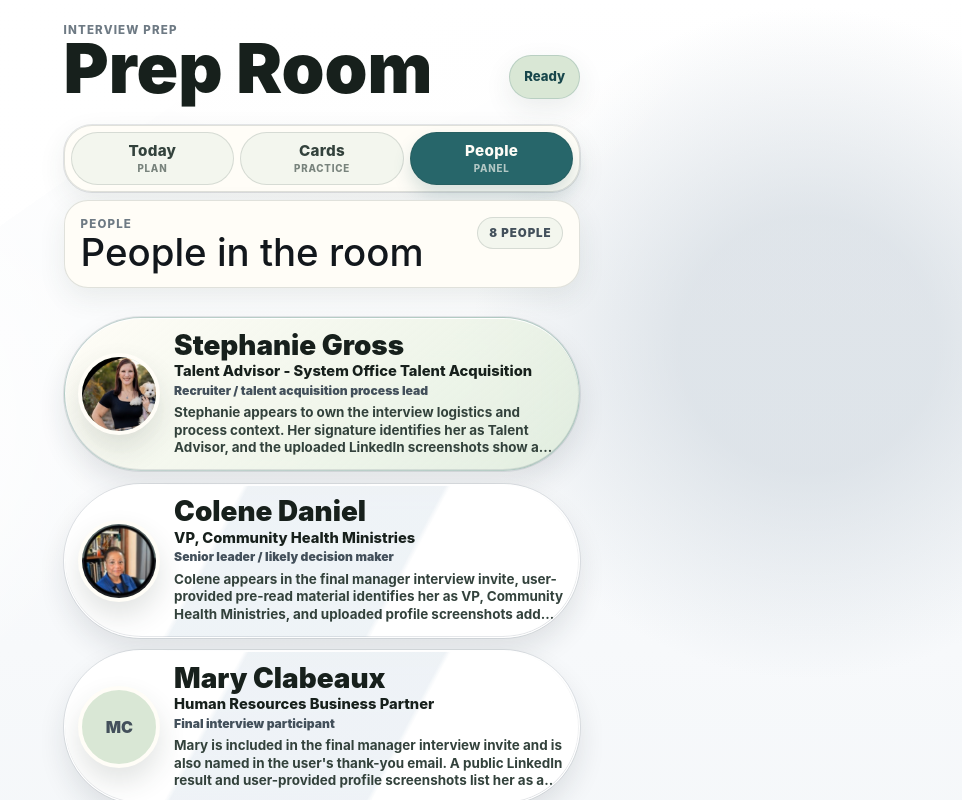
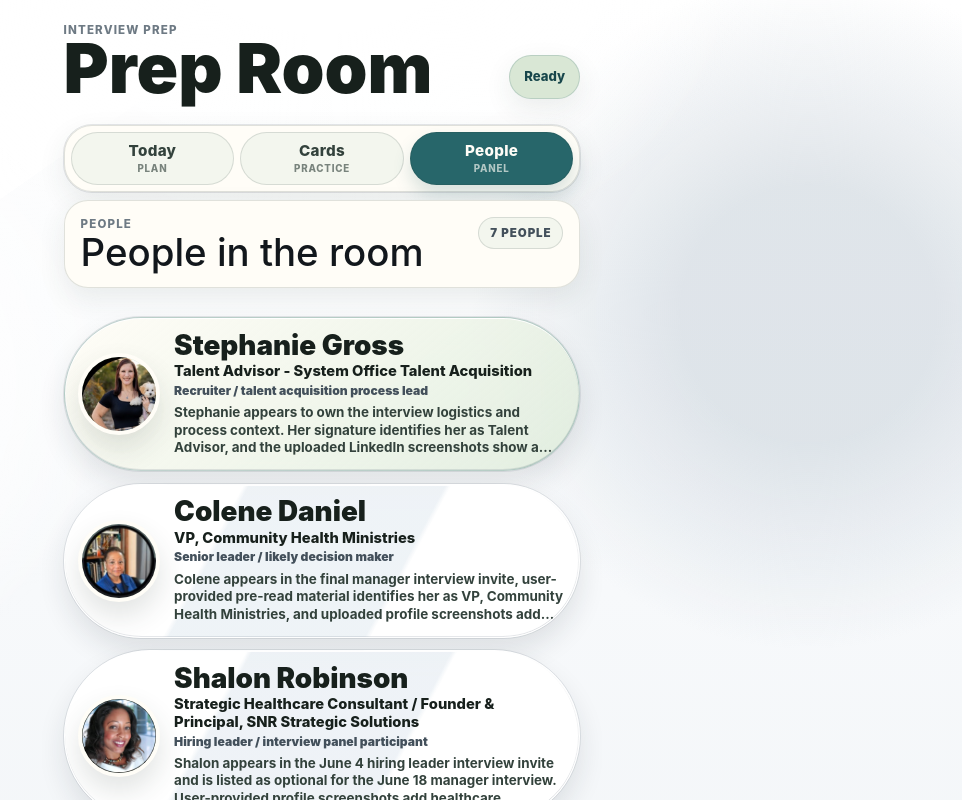
Before and after one commit to damianstevens1/dossier-interview-prep, a React (Vite) app: page / in a window 1280 px wide. Shown: the top 800 px of the page, without its empty margins (318-1280 px from the left). Built offline with nearby package versions, Linux system fonts and the light colour scheme.

Commit message:
Remove Mary from interview panel

```diff
--- a/src/App.tsx
+++ b/src/App.tsx
@@ -3000,7 +3000,7 @@ function App() {
             <textarea
               value={intelText}
               onChange={(event) => setIntelText(event.target.value)}
-              placeholder="Example: Stephanie Gross <stephanie.gross1@ascension.org> invited Colene Daniel and Mary Clabeaux..."
+              placeholder="Example: Stephanie Gross <stephanie.gross1@ascension.org> invited Colene Daniel and Lisa Stockdale..."
             />
           </label>
 
--- a/src/data.ts
+++ b/src/data.ts
@@ -7,7 +7,7 @@ export const SOURCE_EVIDENCE: SourceEvidence[] = [
     title: "Calendar Invite: Mgr Interview - Damian Stevens - Program Mgr Community Impact",
     date: "2026-06-18",
     excerpt:
-      "Found: Colene Daniel, Mary Clabeaux, Shalon Robinson, Lisa Stockdale, Judi Buchanan. Interpretation: final manager interview / decision-stage panel.",
+      "Found: Colene Daniel, Shalon Robinson, Lisa Stockdale, Judi Buchanan. Interpretation: final manager interview / decision-stage panel.",
     confidence: "verified",
   },
   {
@@ -43,7 +43,7 @@ export const SOURCE_EVIDENCE: SourceEvidence[] = [
     title: "User Thank-You Email",
     date: "2026-06-18",
     excerpt:
-      "Found: Colene, Mary, Jennifer, Judi, Lisa, Shalon. Interpretation: confirms people the candidate remembers meeting.",
+      "Found: Colene, Jennifer, Judi, Lisa, Shalon. Interpretation: confirms people the candidate remembers meeting.",
     confidence: "user-provided",
   },
   {
@@ -152,52 +152,6 @@ export const SOURCE_EVIDENCE: SourceEvidence[] = [
     date: "2026-06-23",
     excerpt:
       "Uploaded skills/services screenshots show Finance connected to Vice President - Community Health Ministries at Ascension, Business Development with 15 endorsements, services/keywords including Healthcare Consulting, Business Consulting, Non-profit Consulting, Strategic Planning, Program Management, Change Management, Diversity and Inclusion, and Leadership Development, plus activity showing 1,968 followers and visible recommendation context from Kassondra E. Riley.",
-    confidence: "user-provided",
-  },
-  {
-    id: "linkedin-mary-public-profile",
-    type: "linkedin",
-    title: "Public LinkedIn result: Mary Clabeaux",
-    date: "2026-06-22",
-    url: "https://www.linkedin.com/in/maryclabeaux",
-    excerpt:
-      "Public LinkedIn result lists Mary Clabeaux, PHR as a Human Resources Business Partner associated with Ascension.",
-    confidence: "verified",
-  },
-  {
-    id: "screenshot-mary-profile-header",
-    type: "screenshot",
-    title: "User-provided LinkedIn screenshot: Mary profile header",
-    date: "2026-06-23",
-    excerpt:
-      "Uploaded profile screenshot shows Mary Clabeaux, PHR as Human Resources Business Partner; Ascension; Davenport University; Grand Rapids Metropolitan Area; 500+ connections. About text describes an HR professional focused on leadership development, diversity, recruitment, communication, people/projects, deadline-driven work, and self-starting execution.",
-    confidence: "user-provided",
-  },
-  {
-    id: "screenshot-mary-current-experience",
-    type: "screenshot",
-    title: "User-provided LinkedIn screenshot: Mary current experience",
-    date: "2026-06-23",
-    excerpt:
-      "Uploaded experience screenshot shows Ascension experience of 6 years 5 months, including Human Resources Business Partner, full-time, Sep 2024 to present, and Regional Human Resources Consultant, Feb 2020 to present, with visible training, coaching, and communication-program language.",
-    confidence: "user-provided",
-  },
-  {
-    id: "screenshot-mary-prior-experience-education",
-    type: "screenshot",
-    title: "User-provided LinkedIn screenshot: Mary prior experience and education",
-    date: "2026-06-23",
-    excerpt:
-      "Uploaded prior-experience screenshot shows Ricoh USA experience totaling 23 years 4 months, including Human Resources - Leadership Development/Diversity Project Manager and Human Resources Manager; Staffing Manager at Robert Half International; Director at Ross Medical Education Center; and education at Davenport University, Bachelor of Business Administration, General Business.",
-    confidence: "user-provided",
-  },
-  {
-    id: "screenshot-mary-licenses-volunteering-skills",
-    type: "screenshot",
-    title: "User-provided LinkedIn screenshot: Mary licenses, volunteering, and skills",
-    date: "2026-06-23",
-    excerpt:
-      "Uploaded screenshot shows licenses/certifications including How to Use LinkedIn Learning, issued Aug 2019, and SHRM-CP, issued Aug 2019 and expired Aug 2022; volunteering as Director of Workforce Readiness with Association of Human Resources Managers from Jan 2021 to present and Fundraising Leader with United Way; and skills section with Training & Development.",
     confidence: "user-provided",
   },
   {
@@ -735,7 +689,7 @@ export const PROVENANCE_SECTIONS = [
     bullets: [
       "Stephanie's role is sourced to the supplied email signature evidence, public LinkedIn role lead, and user-provided LinkedIn screenshots.",
       "Colene's VP Community Health Ministries role is sourced to both user-provided prep/pre-read material and a public LinkedIn result.",
-      "Mary, Lisa, Judi, Jennifer, and Maria now have public profile evidence records attached for role/headline context.",
+      "Lisa, Judi, Jennifer, and Maria now have public profile evidence records attached for role/headline context.",
       "Shalon has a public-web role lead attached, but it remains marked as a confirmation lead rather than verified LinkedIn profile data.",
       "Tenure, current LinkedIn headline, and company-history claims are included only where public results or user-provided screenshots directly support them.",
     ],
@@ -828,45 +782,6 @@ export const SEED_PEOPLE: PersonDossier[] = [
       "pre-read-org-structure-screenshot",
       "email-thank-you-jun18",
       "email-recruiter-followup-jun8",
-    ],
-  },
-  {
-    id: "mary-clabeaux",
-    name: "Mary Clabeaux",
-    initials: "MC",
-    email: "mary.clabeaux@ascension.org",
-    roleFromProfile: "Human Resources Business Partner",
-    profileStatus: "verified",
-    functionInInterview: "Final interview participant",
-    profileBackdropUrl: "/assets/profile-packets/mary-clabeaux-banner.jpg",
-    profileBackgroundSummary:
-      "User-provided profile screenshots show an HR Business Partner profile tied to Ascension, Davenport University, leadership development, diversity, recruitment, communication, workforce readiness, and training/development themes. No real profile portrait was visible in the supplied screenshots, so the app keeps initials instead of inventing a face.",
-    whyTheyMatter:
-      "Mary is included in the final manager interview invite and is also named in the user's thank-you email. A public LinkedIn result and user-provided profile screenshots list her as a Human Resources Business Partner associated with Ascension.",
-    likelyCaresAbout: [
-      "How you clarify ambiguity",
-      "How you communicate with a panel",
-      "Whether your examples match the alignment-first guidance",
-      "How you would build trust before pushing process changes",
-      "Leadership development, recruitment, diversity, and stakeholder communication",
-    ],
-    howToSpeakToThem: [
-      "Treat the HR Business Partner role as sourced to public profile evidence.",
-      "Use concrete examples of listening, synthesis, and follow-through.",
-      "Make your answer easy for a panel participant to repeat later.",
-      "Frame people/process examples in terms of communication, leadership support, and practical change adoption.",
-      "Ask questions that invite her view of success without presuming her function.",
-    ],
-    smartQuestion:
-      "From your seat, where does this role most need clarity or alignment early on?",
-    evidenceIds: [
-      "calendar-final-manager-jun18",
-      "email-thank-you-jun18",
-      "linkedin-mary-public-profile",
-      "screenshot-mary-profile-header",
-      "screenshot-mary-current-experience",
-      "screenshot-mary-prior-experience-education",
-      "screenshot-mary-licenses-volunteering-skills",
     ],
   },
   {
@@ -1240,21 +1155,6 @@ export const FLASH_CARDS: FlashCard[] = [
     ],
   },
   {
-    id: "mary-profile-screenshot-packet",
-    category: "Evidence",
-    title: "Mary profile packet",
-    prompt: "What did the uploaded Mary screenshots add?",
-    answer:
-      "The uploaded screenshots add practical HR context for Mary: HR Business Partner at Ascension, regional HR consulting, leadership development, diversity, recruitment, training, communication programs, workforce readiness, and Training & Development. With Mary, keep answers clear, people-aware, and easy to retell: how you listen, clarify change, support leaders, and make follow-through visible.",
-    personId: "mary-clabeaux",
-    evidenceIds: [
-      "screenshot-mary-profile-header",
-      "screenshot-mary-current-experience",
-      "screenshot-mary-prior-experience-education",
-      "screenshot-mary-licenses-volunteering-skills",
-    ],
-  },
-  {
     id: "judi-profile-screenshot-packet",
     category: "Evidence",
     title: "Judi profile packet",
```
